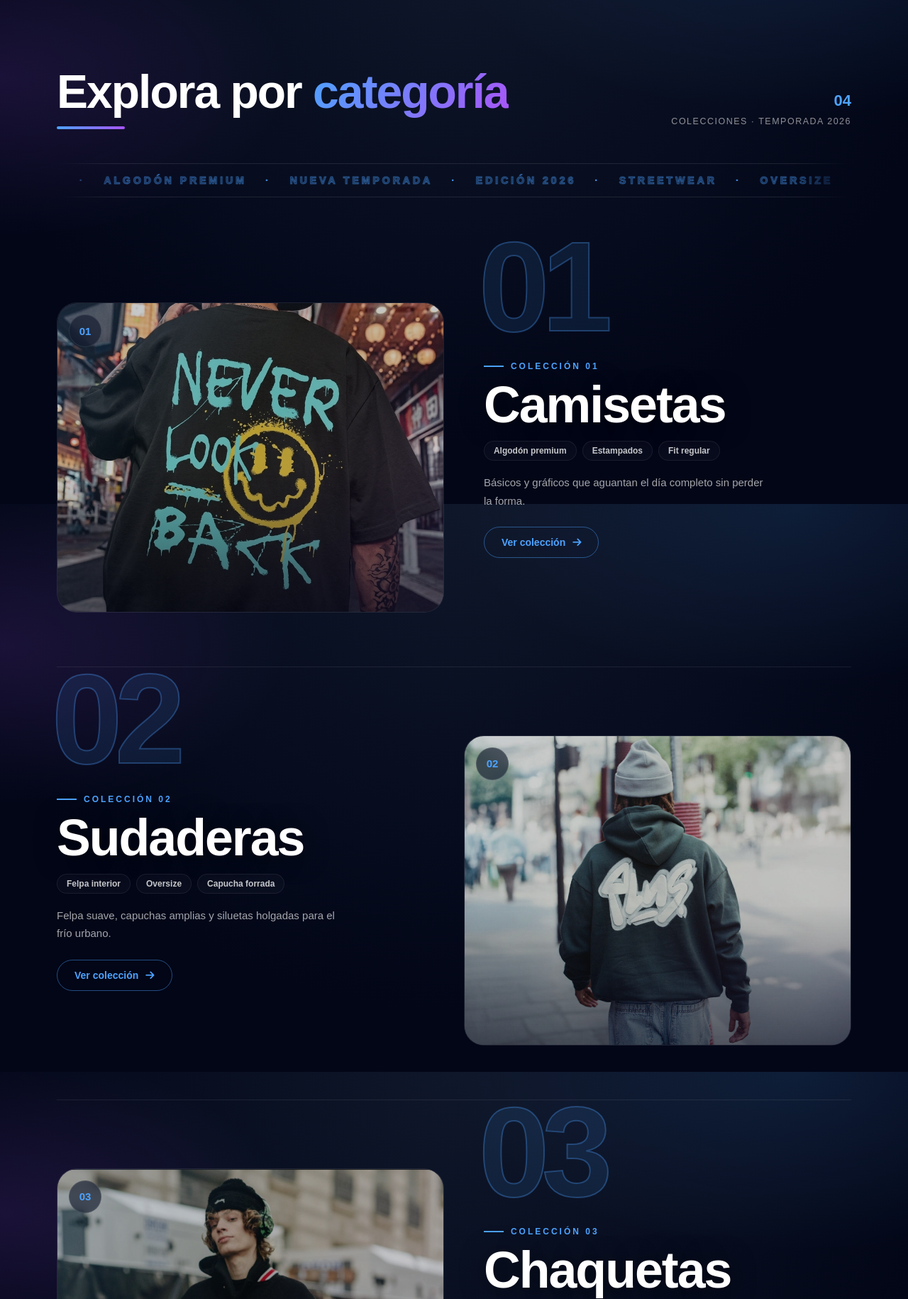
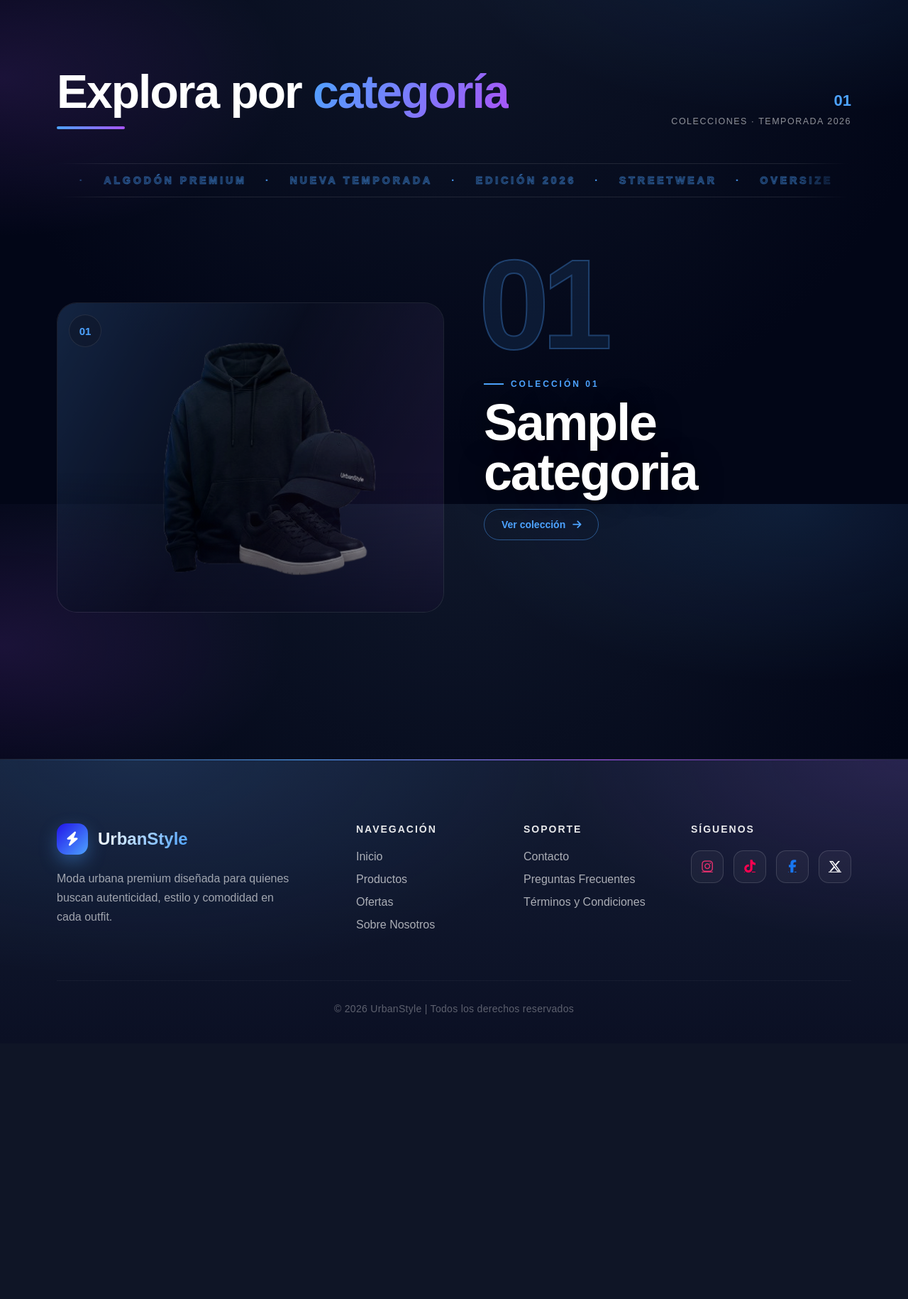
Before and after one commit to Lokiur/UrbanStyle, a Flask app: template app/templates/categories.html in a window 1280 px wide. Shown: the part 90-1920 px from the top of the page at 71% size. After the commit the page ends 1519 px from the top, so only its background shows below. Run offline with Flask 3, Linux system fonts and the light colour scheme; the template is opened without the code that fills it: most values are stand-ins (such as "Sample title", 1, 10 or a date in 2020).

Commit message:
imagen "hay que reparar" en crear categoria y se añade a apartado de categorias

```diff
--- a/app/routes/admin_routes.py
+++ b/app/routes/admin_routes.py
@@ -250,7 +250,7 @@ def actualizar_stock(id):
 @admin_required
 def crear_categoria():
     try:
-        products_service.crear_categoria(request.form)
+        products_service.crear_categoria(request.form, request.files.get("imagen"))
     except ValueError as error:
         session["error_categoria"] = str(error)
     return redirect(url_for("admin.admin_panel") + "#section-categorias")
@@ -260,7 +260,7 @@ def crear_categoria():
 @admin_required
 def editar_categoria(id):
     try:
-        products_service.actualizar_categoria(id, request.form)
+        products_service.actualizar_categoria(id, request.form, request.files.get("imagen"))
     except ValueError as error:
         session["error_categoria"] = str(error)
     return redirect(url_for("admin.admin_panel") + "#section-categorias")
--- a/app/templates/categories.html
+++ b/app/templates/categories.html
@@ -63,7 +63,7 @@
     <div class="cats-intro">
       <h1>Explora por <b>categoría</b></h1>
       <div class="cats-intro-meta">
-        <b>04</b>
+        <b>{{ "%02d"|format(categorias|length) }}</b>
         <span>Colecciones · Temporada 2026</span>
       </div>
     </div>
@@ -85,81 +85,25 @@
 
     <div class="cats-list">
 
-      <a href="{{ url_for('productos.categoria_productos', id=1) }}" class="chapter">
+      {% for c in categorias %}
+      {% set numero = "%02d"|format(loop.index) %}
+      <a href="{{ url_for('productos.categoria_productos', id=c.id) }}" class="chapter">
         <div class="chapter-media">
-          <span class="chapter-media-tag">01</span>
-          <img src="{{ url_for('static', filename='img/camiseta.png') }}" alt="Camisetas" />
+          <span class="chapter-media-tag">{{ numero }}</span>
+          {% if c.tiene_imagen %}
+          <img src="{{ url_for('productos.imagen_categoria', id=c.id) }}" alt="{{ c.nombre }}" />
+          {% else %}
+          <img src="{{ url_for('static', filename='img/ropa.png') }}" alt="{{ c.nombre }}" />
+          {% endif %}
         </div>
         <div class="chapter-body">
-          <span class="chapter-num" aria-hidden="true">01</span>
-          <span class="chapter-kicker">Colección 01</span>
-          <h2 class="chapter-title">Camisetas</h2>
-          <ul class="chapter-tags">
-            <li>Algodón premium</li>
-            <li>Estampados</li>
-            <li>Fit regular</li>
-          </ul>
-          <p>Básicos y gráficos que aguantan el día completo sin perder la forma.</p>
+          <span class="chapter-num" aria-hidden="true">{{ numero }}</span>
+          <span class="chapter-kicker">Colección {{ numero }}</span>
+          <h2 class="chapter-title">{{ c.nombre }}</h2>
           <span class="chapter-cta">Ver colección <i class="fa-solid fa-arrow-right"></i></span>
         </div>
       </a>
-
-      <a href="{{ url_for('productos.categoria_productos', id=2) }}" class="chapter">
-        <div class="chapter-media">
-          <span class="chapter-media-tag">02</span>
-          <img src="{{ url_for('static', filename='img/sudaderas.jpg') }}" alt="Sudaderas" />
-        </div>
-        <div class="chapter-body">
-          <span class="chapter-num" aria-hidden="true">02</span>
-          <span class="chapter-kicker">Colección 02</span>
-          <h2 class="chapter-title">Sudaderas</h2>
-          <ul class="chapter-tags">
-            <li>Felpa interior</li>
-            <li>Oversize</li>
-            <li>Capucha forrada</li>
-          </ul>
-          <p>Felpa suave, capuchas amplias y siluetas holgadas para el frío urbano.</p>
-          <span class="chapter-cta">Ver colección <i class="fa-solid fa-arrow-right"></i></span>
-        </div>
-      </a>
-
-      <a href="{{ url_for('productos.categoria_productos', id=3) }}" class="chapter">
-        <div class="chapter-media">
-          <span class="chapter-media-tag">03</span>
-          <img src="{{ url_for('static', filename='img/chaqueta.png') }}" alt="Chaquetas" />
-        </div>
-        <div class="chapter-body">
-          <span class="chapter-num" aria-hidden="true">03</span>
-          <span class="chapter-kicker">Colección 03</span>
-          <h2 class="chapter-title">Chaquetas</h2>
-          <ul class="chapter-tags">
-            <li>Cortavientos</li>
-            <li>Bomber</li>
-            <li>Impermeable</li>
-          </ul>
-          <p>Cortavientos, bombers y abrigo con acabados técnicos para cualquier clima.</p>
-          <span class="chapter-cta">Ver colección <i class="fa-solid fa-arrow-right"></i></span>
-        </div>
-      </a>
-
-      <a href="{{ url_for('productos.categoria_productos', id=4) }}" class="chapter">
-        <div class="chapter-media">
-          <span class="chapter-media-tag">04</span>
-          <img src="{{ url_for('static', filename='img/gorras.png') }}" alt="Accesorios" />
-        </div>
-        <div class="chapter-body">
-          <span class="chapter-num" aria-hidden="true">04</span>
-          <span class="chapter-kicker">Colección 04</span>
-          <h2 class="chapter-title">Accesorios</h2>
-          <ul class="chapter-tags">
-            <li>Gorras</li>
-            <li>Beanies</li>
-            <li>Edición limitada</li>
-          </ul>
-          <p>Gorras, gorros y complementos para rematar cualquier outfit con carácter.</p>
-          <span class="chapter-cta">Ver colección <i class="fa-solid fa-arrow-right"></i></span>
-        </div>
-      </a>
+      {% endfor %}
 
     </div>
 
```
Also changed, not shown: app/routes/products_routes.py (+11 -1 lines), app/services/products_service.py (+29 -5 lines), app/templates/indexmvc.html (+31 -0 lines), database/init_db.py (+14 -9 lines), database/BD/urbanstyle.sql.
